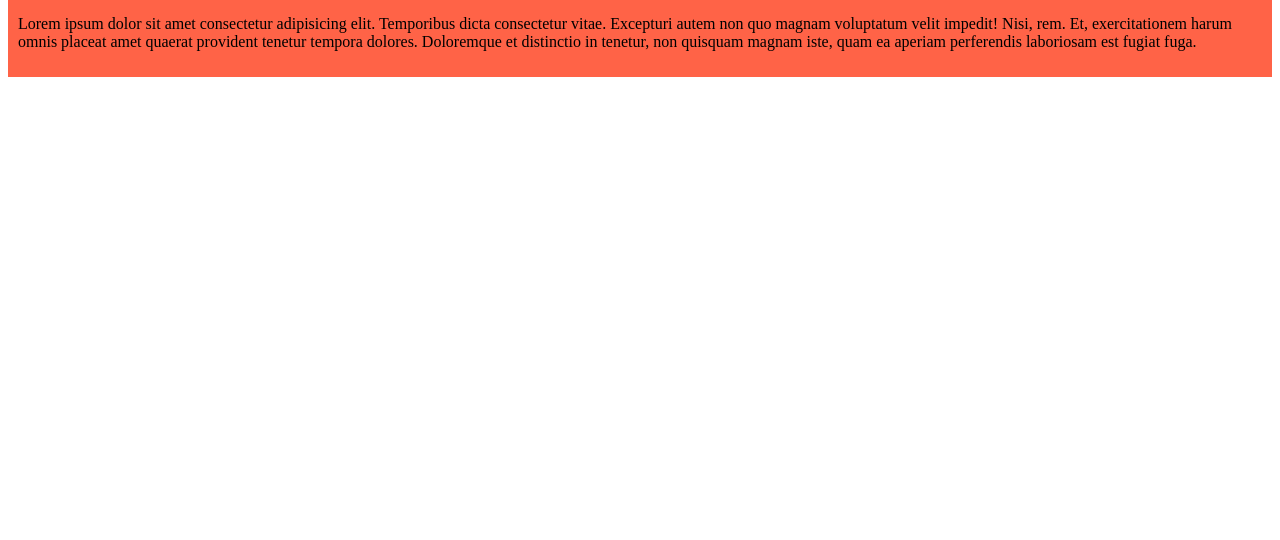
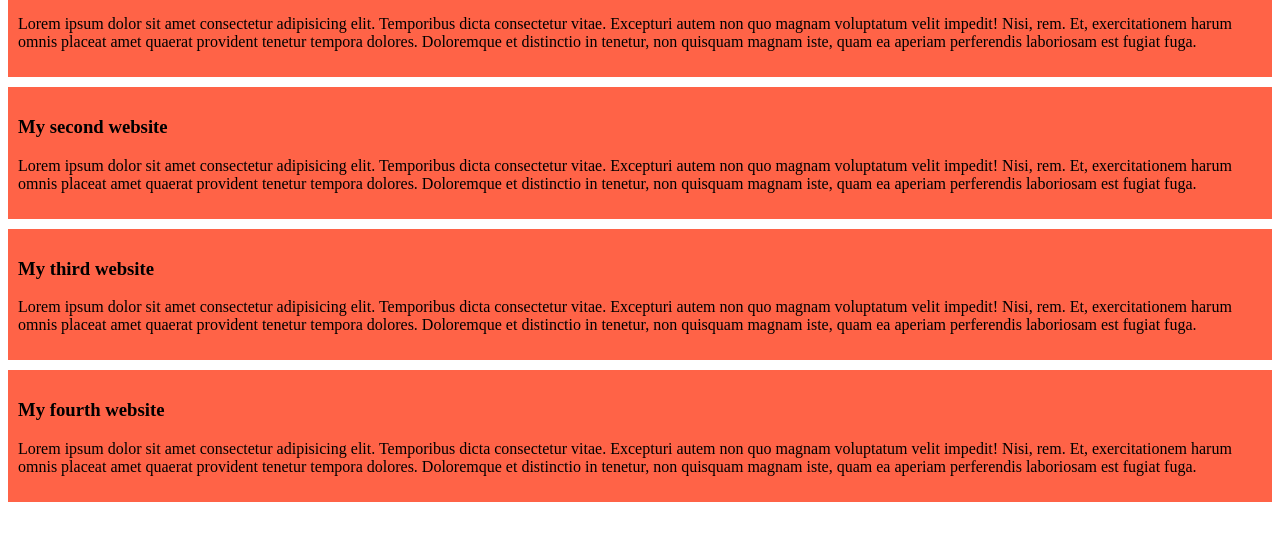
Before and after one commit to santo119/my-simple-website, a plain HTML site: page index.html in a window 1280 px wide. Shown: the part 62-602 px from the top of the page. Drawn offline with Linux system fonts and the light colour scheme.

Commit message:
added four blogs

```diff
--- a/index.css
+++ b/index.css
@@ -1,4 +1,5 @@
 div{
     background-color: tomato;
     padding: 10px;
+    margin-bottom: 10px;
 }
--- a/index.html
+++ b/index.html
@@ -12,5 +12,19 @@
         <h3>My first website</h3>
         <p>Lorem ipsum dolor sit amet consectetur adipisicing elit. Temporibus dicta consectetur vitae. Excepturi autem non quo magnam voluptatum velit impedit! Nisi, rem. Et, exercitationem harum omnis placeat amet quaerat provident tenetur tempora dolores. Doloremque et distinctio in tenetur, non quisquam magnam iste, quam ea aperiam perferendis laboriosam est fugiat fuga.</p>
     </div>
+    <div>
+        <h3>My second website</h3>
+        <p>Lorem ipsum dolor sit amet consectetur adipisicing elit. Temporibus dicta consectetur vitae. Excepturi autem non quo magnam voluptatum velit impedit! Nisi, rem. Et, exercitationem harum omnis placeat amet quaerat provident tenetur tempora dolores. Doloremque et distinctio in tenetur, non quisquam magnam iste, quam ea aperiam perferendis laboriosam est fugiat fuga.</p>
+    </div>
+    <div>
+        <h3>My third website</h3>
+        <p>Lorem ipsum dolor sit amet consectetur adipisicing elit. Temporibus dicta consectetur vitae. Excepturi autem non quo magnam voluptatum velit impedit! Nisi, rem. Et, exercitationem harum omnis placeat amet quaerat provident tenetur tempora dolores. Doloremque et distinctio in tenetur, non quisquam magnam iste, quam ea aperiam perferendis laboriosam est fugiat fuga.</p>
+    </div>
+    <div>
+        <h3>My fourth website</h3>
+        <p>Lorem ipsum dolor sit amet consectetur adipisicing elit. Temporibus dicta consectetur vitae. Excepturi autem non quo magnam voluptatum velit impedit! Nisi, rem. Et, exercitationem harum omnis placeat amet quaerat provident tenetur tempora dolores. Doloremque et distinctio in tenetur, non quisquam magnam iste, quam ea aperiam perferendis laboriosam est fugiat fuga.</p>
+    </div>
+
+
 </body>
 </html>
```
